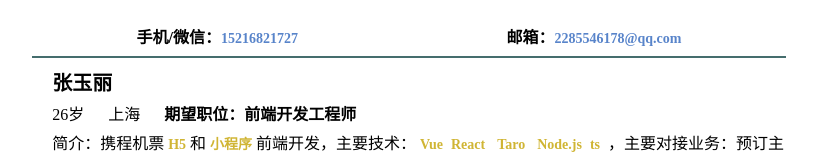
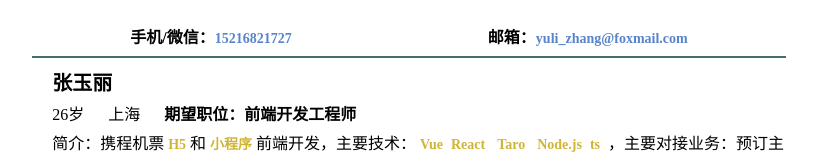
Before and after one commit to SuperPowerZhang/Personal, a website built with Parcel: page src/index.html in a window 1280 px wide. Shown: the top 157 px of the page, without its empty margins (231-1048 px from the left). Built offline with nearby package versions, Linux system fonts and the light colour scheme.

Commit message:
update mail

```diff
--- a/src/index.html
+++ b/src/index.html
@@ -14,7 +14,7 @@
   <header class="contact">
     <li><span>手机/微信：</span><a href="tel:15216821727">15216821727</a></li>
     <li>
-      <span>邮箱：</span><a href="mailto:2285546178@qq.com">2285546178@qq.com</a>
+      <span>邮箱：</span><a href="mailto:yuli_zhang@foxmail.com">yuli_zhang@foxmail.com</a>
     </li>
   </header>
   <section class="intro">
```
